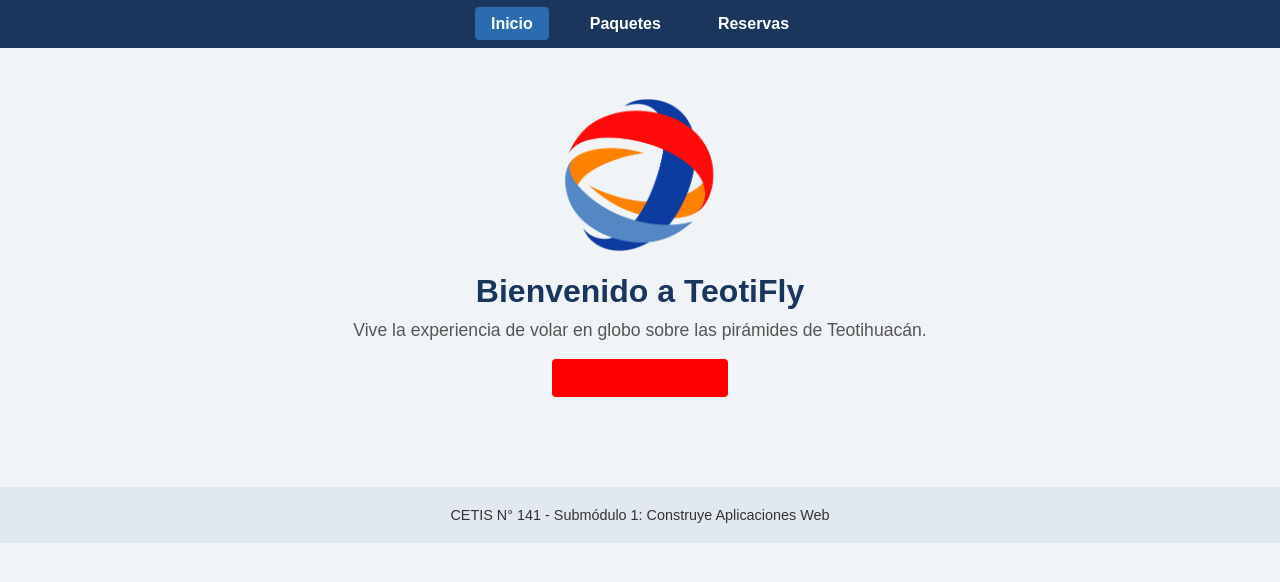
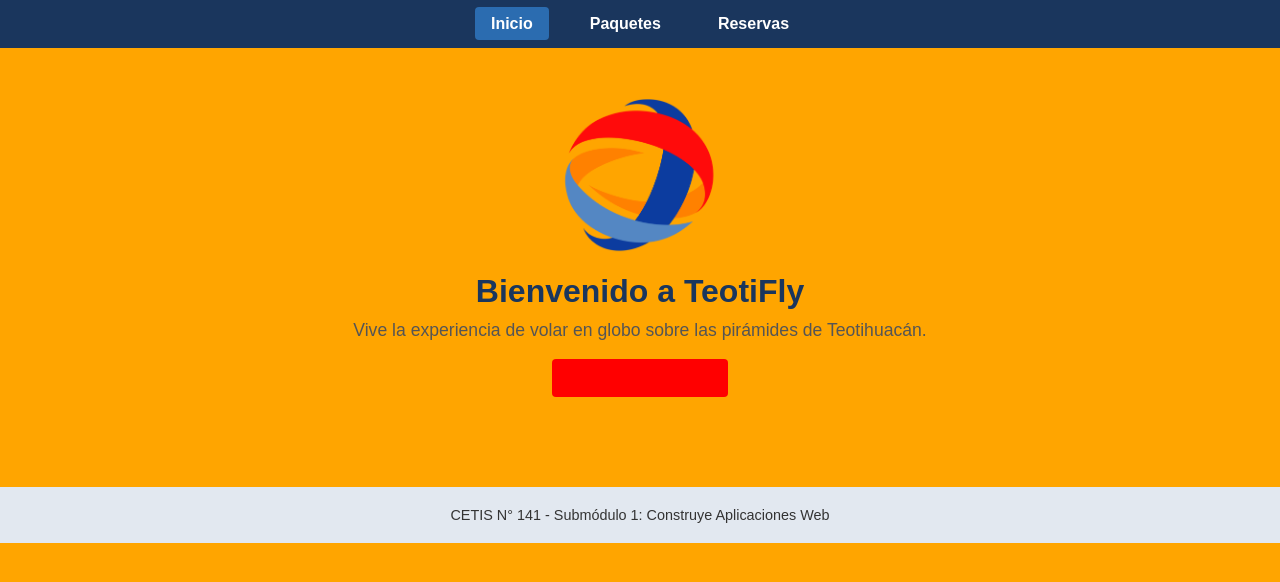
Before and after one commit to rosaseder281-design/Teolifly, a plain HTML site: page index.html in a window 1280 px wide. Drawn offline with Linux system fonts and the light colour scheme.

Commit message:
Update styles.css

```diff
--- a/assets/css/styles.css
+++ b/assets/css/styles.css
@@ -6,7 +6,7 @@ box-sizing: border-box;
 font-family: Arial, sans-serif;
 }
 body {
-background-color: #f0f4f7;
+background-color: #FFA500;
 color: #333;
 }
 /* --- BARRA DE NAVEGACIÓN SIMPLE (<nav>) --- */
```
